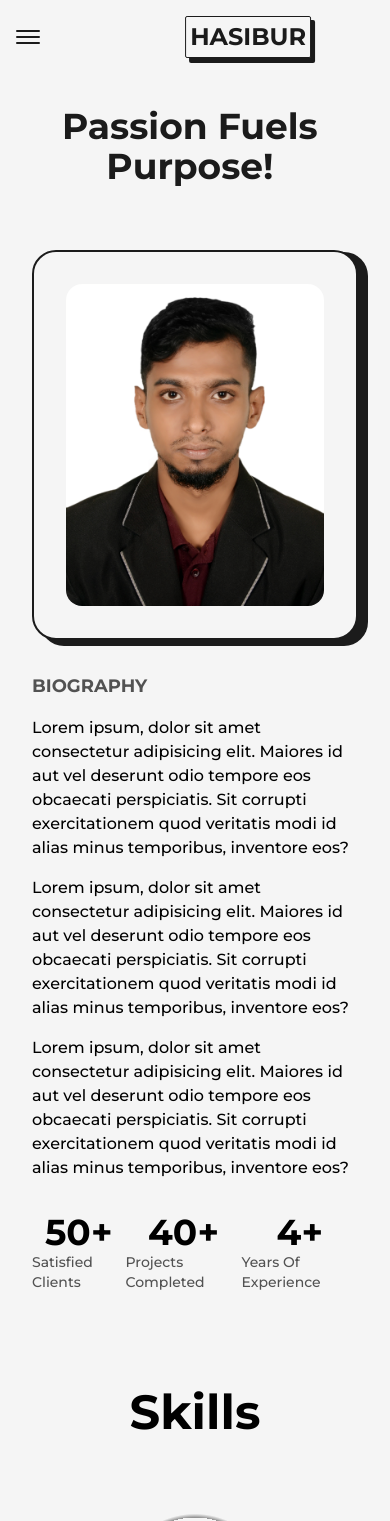
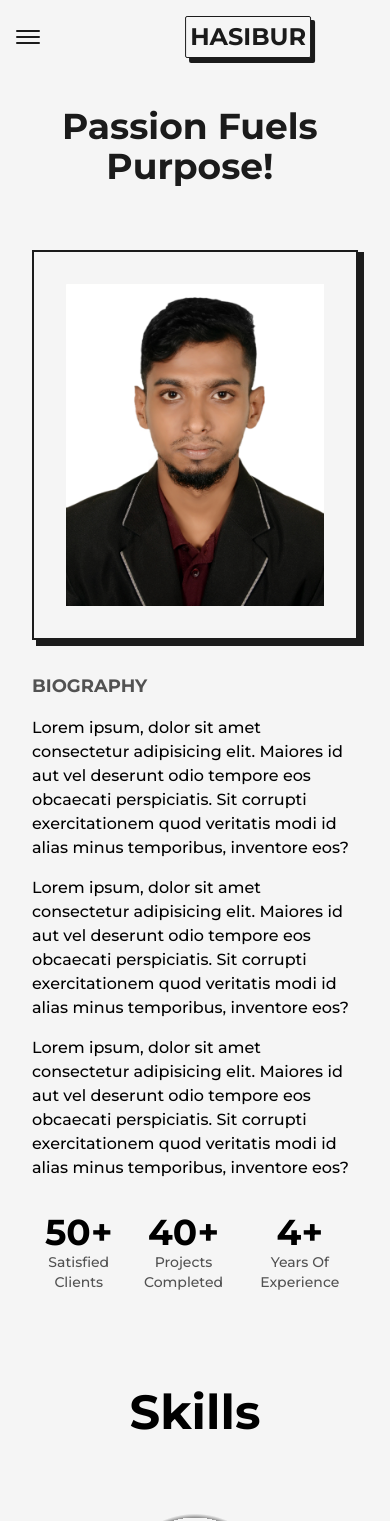
Before and after one commit to hasiburdev/hasiburdev.github.io, a Next.js app: page /about in a window 390 px wide. Shown: the top 1521 px of the page. Built offline with nearby package versions, Linux system fonts and the light colour scheme.

Commit message:
Add education section responsive design

```diff
--- a/src/components/animated-number.tsx
+++ b/src/components/animated-number.tsx
@@ -22,7 +22,6 @@ const AnimatedNumber: React.FC<AnimatedNumberProps> = ({ value }) => {
 
   useEffect(() => {
     springValue.on("change", (latest) => {
-      console.log(latest);
       if (ref.current && latest.toFixed(0) <= value) {
         ref.current.textContent = latest.toFixed(0);
       }
--- a/src/components/education-details.tsx
+++ b/src/components/education-details.tsx
@@ -19,7 +19,10 @@ const EducationDetails: React.FC<ExperienceDetailsProps> = ({
   return (
     <li
       ref={liRef}
-      className="my-8 first:mt-0 last:mb-0 w-60% mx-auto flex flex-col items-center justify-between"
+      className={classNames(
+        "my-8 first:mt-0 last:mb-0 w-[60%] mx-auto flex flex-col items-center justify-between",
+        "md:w-[80%]"
+      )}
     >
       <LiIcon reference={liRef} />
       <motion.div
@@ -37,7 +40,15 @@ const EducationDetails: React.FC<ExperienceDetailsProps> = ({
           once: true,
         }}
       >
-        <h3 className="capitalize font-bold text-2xl">{type}&nbsp;</h3>
+        <h3
+          className={classNames(
+            "capitalize font-bold text-2xl text-dark",
+            "dark:text-light",
+            "sm:text-xl xs:text-lg"
+          )}
+        >
+          {type}&nbsp;
+        </h3>
         <span
           className={classNames(
             "capitalize font-medium text-dark/75",
--- a/src/components/education.tsx
+++ b/src/components/education.tsx
@@ -11,8 +11,15 @@ const Education = () => {
     offset: ["start end", "center start"],
   });
   return (
-    <div className="my-64">
-      <h2 className="font-bold text-6xl mb-24 w-full text-center">Education</h2>
+    <div className={classNames("my-64", "md:my-32 sm:my-24 xs:my-20")}>
+      <h2
+        className={classNames(
+          "font-bold text-6xl mb-24 w-full text-center",
+          "md:text-5xl md:mb-16 sm:4xl xs:3xl"
+        )}
+      >
+        Education
+      </h2>
       <div
         className={classNames(
           "w-3/4 mx-auto relative",
@@ -29,7 +36,7 @@ const Education = () => {
             "dark:bg-light"
           )}
         />
-        <ul className="w-full flex flex-col items-start justify-between ml-8 pl-24">
+        <ul className="w-full flex flex-col items-start justify-between">
           <EducationDetails
             type="B.Sc. in Electronics and Communication Engineering"
             time="2021-Present"
--- a/src/components/logo.tsx
+++ b/src/components/logo.tsx
@@ -16,23 +16,9 @@ const Logo = () => {
       <MotionLink
         className={classNames(
           "border capitalize border-solid border-dark p-1 rounded-sm bg-light text-dark flex items-center justify-center  text-2xl font-bold",
-          "dark:border-light"
+          "dark:border-light dark:text-light dark:bg-dark"
         )}
         href="/"
-        // whileHover={{
-        //   backgroundColor: [
-        //     "#121212",
-        //     "rgba(131,58,180,1)",
-        //     "rgba(253,29,29,1)",
-        //     "rgba(252,176,69,1)",
-        //     "rgba(131,58,180,1)",
-        //     "#121212",
-        //   ],
-        //   transition: {
-        //     duration: 1,
-        //     repeat: Infinity,
-        //   },
-        // }}
       >
         HASIBUR
       </MotionLink>
--- a/src/components/skill.tsx
+++ b/src/components/skill.tsx
@@ -29,7 +29,7 @@ const Skill: React.FC<SkillProps> = ({ name, x, y }) => {
         "flex items-center justify-center rounded-full font-semibold bg-dark text-light py-1.5 px-3 absolute shadow dark cursor-pointer border border-solid border-transparent",
         "dark:text-dark dark:bg-light",
         "md:text-sm md:py-1.5 md:px-3",
-        "xs:bg-transparent xs:border-dark",
+        "xs:bg-transparent xs:border-dark xs:text-dark",
         "xs:dark:bg-transparent xs:dark:text-light xs:dark:border-light"
       )}
     >
--- a/src/pages/about.tsx
+++ b/src/pages/about.tsx
@@ -71,7 +71,7 @@ const About = () => {
             </div>
             <div
               className={classNames(
-                "col-span-3 relative h-max rounded-3xl border-2 border-solid border-dark bg-light p-8",
+                "col-span-3 relative h-max border-2 border-solid border-dark bg-light p-8",
                 "dark:bg-dark dark:border-light",
                 "xl:col-span-4",
                 "md:order-1 md:col-span-8"
@@ -79,14 +79,14 @@ const About = () => {
             >
               <div
                 className={classNames(
-                  "absolute top-0 -right-3 -z-10 w-[102%] h-[102%] rounded-3xl bg-dark",
+                  "absolute top-0 -right-2 -z-10 w-[102%] h-[102%] bg-dark",
                   "dark:bg-light"
                 )}
               />
               <Image
                 src={profileImageAbout}
                 alt="Hasibur Rahman"
-                className="w-full h-auto rounded-2xl"
+                className="w-full h-auto"
                 priority={true}
                 sizes="(max-width: 768px) 100vw, (max-width: 1024px) 50vw, 33vw"
               />
@@ -114,7 +114,7 @@ const About = () => {
                 </span>
                 <h2
                   className={classNames(
-                    "text-xl font-medium capitalize text-dark/75",
+                    "text-xl font-medium capitalize text-dark/75 text-center",
                     "dark:text-light/75",
                     "md:text-lg sm:text-base xs:text-sm"
                   )}
@@ -138,7 +138,7 @@ const About = () => {
                 </span>
                 <h2
                   className={classNames(
-                    "text-xl font-medium capitalize text-dark/75",
+                    "text-xl font-medium capitalize text-dark/75 text-center",
                     "dark:text-light/75",
                     "md:text-lg sm:text-base xs:text-sm"
                   )}
@@ -162,7 +162,7 @@ const About = () => {
                 </span>
                 <h2
                   className={classNames(
-                    "text-xl font-medium capitalize text-dark/75",
+                    "text-xl font-medium capitalize text-dark/75 text-center",
                     "dark:text-light/75",
                     "md:text-lg sm:text-base xs:text-sm"
                   )}
```
Also changed, not shown: 1 other file (tests, documents, lock files or other folders).
